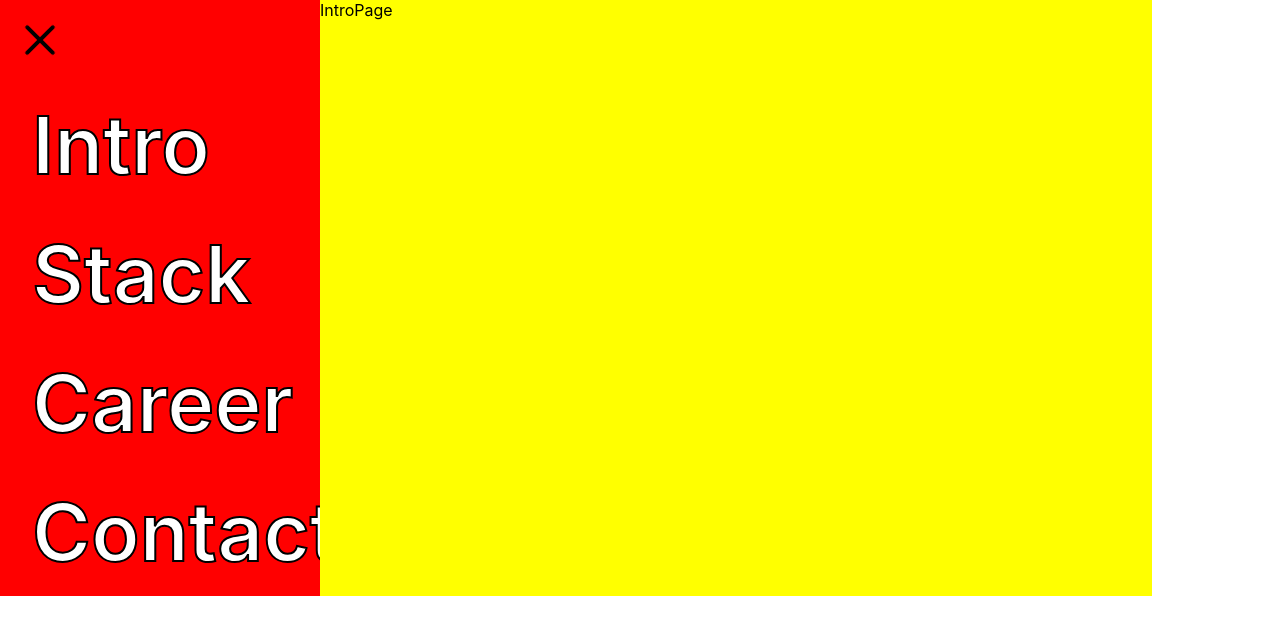
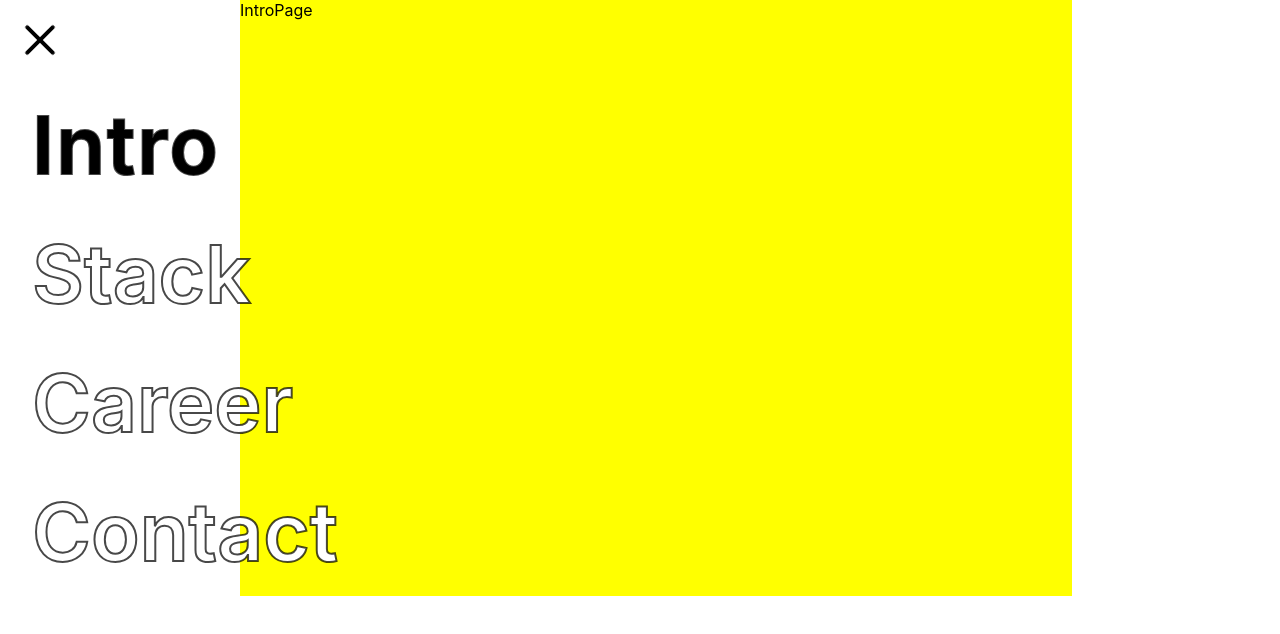
Before and after one commit to HanTaeyeong/portfolio, a React (Create React App) app: page / in a window 1280 px wide. Shown: the top 634 px of the page. Built offline with nearby package versions, Linux system fonts and the light colour scheme.

Commit message:
nav Completed

```diff
--- a/src/components/NavButton.scss
+++ b/src/components/NavButton.scss
@@ -3,11 +3,13 @@
   margin: 1rem;
   display: flex;
   font-size: 5rem;
-  -webkit-text-stroke: 2px black;
+  -webkit-text-stroke: 2px rgba(0, 0, 0, 0.719);
   color: white;
   font-weight: 600;
   transition: 0.33s;
   text-decoration: none;
+
+  letter-spacing: normal;
 
   // .input-line {
   //   width: calc(100% - 50px);
@@ -39,7 +41,9 @@
 
 
   &:hover {
-    color: black;
+    color: #000000c2;
+    letter-spacing: 2px;
+
   }
   &.active {
     margin-left: 2rem;
@@ -47,4 +51,14 @@
   &.deActive {
       margin-left:-20rem;
   }
+
+  &.selected{
+    color: black;
+    letter-spacing: 2px;
+  }
+
+  &.unselected{
+
+  }
+
 }
--- a/src/components/NavButton.tsx
+++ b/src/components/NavButton.tsx
@@ -4,7 +4,7 @@ import './NavButton.scss';
 import styled from 'styled-components';
 
 
-const Nav=styled(Link)`
+const Nav = styled(Link)`
     display:block;
     width:23rem;
     text-align:left;
@@ -16,12 +16,13 @@ const Nav=styled(Link)`
 // <path d="M0 1 L40 1" className="path" />
 // </svg>
 
-
-const NavButton = ({ title, active, to }: { title: String, active: boolean, to: string }) => {
+type NavButtonType = { title: String, active: boolean, to: string, onClickFunction: Function, selected: boolean }
 
 
-    return <Nav to={`/${to}`} className={`nav-button ${active ? "active" : "deActive"}`}>{title}
+const NavButton = ({ title, active, to, onClickFunction, selected }: NavButtonType) => {
 
+
+    return <Nav to={`/${to}`} className={`nav-button ${active ? "active" : "deActive"}${selected?" selected":" unselected"}`} onClick={() => onClickFunction()}>{title}
     </Nav>
 
 }
--- a/src/container/NavigationContainer.tsx
+++ b/src/container/NavigationContainer.tsx
@@ -8,20 +8,22 @@ import PlusXIcon from '../components/PlusXIcon';
 const NavBox = styled.div`
 display:flex;
 flex-direction:column;
-width:20rem;
-background:red;
+width:15rem;
+z-index:9;
 `;
 
 
 const NavigationContainer = () => {
     const [active, setActive] = useState(true);
+    const [currentPage, setCurrentPage] = useState("intro");
+
 
     return <NavBox>
         <PlusXIcon active={active} onClickFunction={() => { setActive(!active) }} />
-        <NavButton to="intro" active={active} title="Intro" />
-        <NavButton to="stack" active={active} title="Stack" />
-        <NavButton to="career" active={active} title="Career" />
-        <NavButton to="contact" active={active} title="Contact" />
+        <NavButton to="intro" active={active} selected={currentPage==="intro"} title="Intro" onClickFunction={() => setCurrentPage("intro")} />
+        <NavButton to="stack" active={active} selected={currentPage==="stack"} title="Stack" onClickFunction={() => setCurrentPage("stack")} />
+        <NavButton to="career" active={active} selected={currentPage==="career"} title="Career" onClickFunction={() => setCurrentPage("career")} />
+        <NavButton to="contact" active={active} selected={currentPage==="contact"} title="Contact" onClickFunction={() => setCurrentPage("contact")} />
     </NavBox>
 
 }
```
